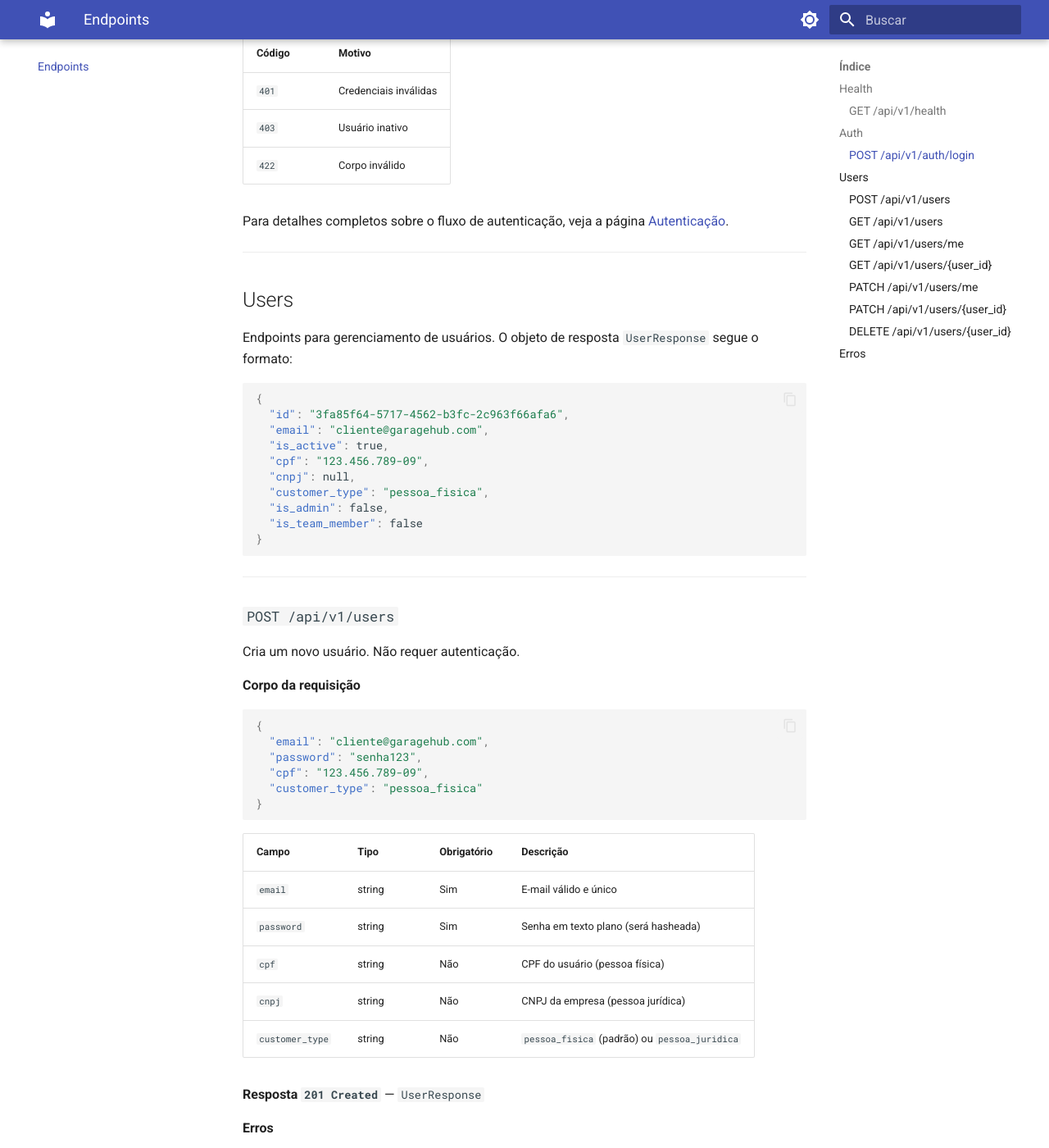
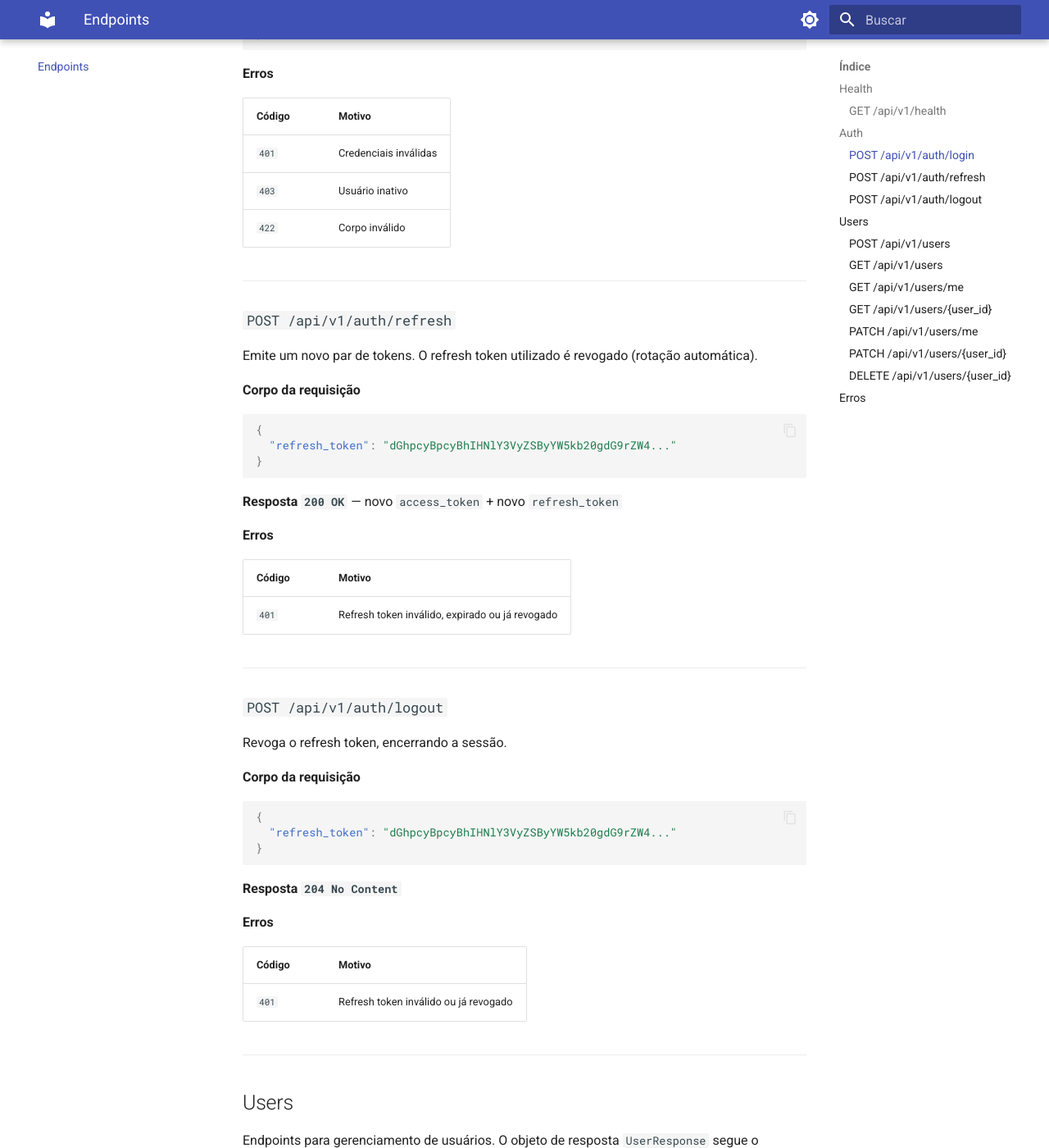
Before and after one commit to brunotsbuzzo/garagehub-backend, an MkDocs documentation site: the page built from docs/api.md, in a window 1280 px wide and 1400 px high, scrolled down 1158 px. Shown: the whole window at 82% size. Built offline with MkDocs 1.6.1 and Material for MkDocs 9.7.7, drawn with Linux system fonts in a browser that asks for light colours; some of the changed text lies outside the part shown.

Commit message:
adicionando camada de autenticação de usuario

````diff
--- a/docs/api.md
+++ b/docs/api.md
@@ -24,9 +24,11 @@ Verifica se a API está disponível e aceitando requisições.
 
 ## Auth
 
+Para detalhes completos sobre o fluxo, tokens e segurança, veja a página [Autenticação](authentication.md).
+
 ### `POST /api/v1/auth/login`
 
-Autentica um usuário com email e senha. Retorna um token JWT Bearer.
+Autentica o usuário e retorna access token e refresh token.
 
 **Corpo da requisição**
 
@@ -42,6 +44,7 @@ Autentica um usuário com email e senha. Retorna um token JWT Bearer.
 ```json
 {
   "access_token": "eyJhbGciOiJIUzI1NiIsInR5cCI6IkpXVCJ9...",
+  "refresh_token": "dGhpcyBpcyBhIHNlY3VyZSByYW5kb20gdG9rZW4...",
   "token_type": "bearer"
 }
 ```
@@ -54,7 +57,49 @@ Autentica um usuário com email e senha. Retorna um token JWT Bearer.
 | `403` | Usuário inativo |
 | `422` | Corpo inválido |
 
-Para detalhes completos sobre o fluxo de autenticação, veja a página [Autenticação](authentication.md).
+---
+
+### `POST /api/v1/auth/refresh`
+
+Emite um novo par de tokens. O refresh token utilizado é revogado (rotação automática).
+
+**Corpo da requisição**
+
+```json
+{
+  "refresh_token": "dGhpcyBpcyBhIHNlY3VyZSByYW5kb20gdG9rZW4..."
+}
+```
+
+**Resposta `200 OK`** — novo `access_token` + novo `refresh_token`
+
+**Erros**
+
+| Código | Motivo |
+|---|---|
+| `401` | Refresh token inválido, expirado ou já revogado |
+
+---
+
+### `POST /api/v1/auth/logout`
+
+Revoga o refresh token, encerrando a sessão.
+
+**Corpo da requisição**
+
+```json
+{
+  "refresh_token": "dGhpcyBpcyBhIHNlY3VyZSByYW5kb20gdG9rZW4..."
+}
+```
+
+**Resposta `204 No Content`**
+
+**Erros**
+
+| Código | Motivo |
+|---|---|
+| `401` | Refresh token inválido ou já revogado |
 
 ---
 
--- a/docs/authentication.md
+++ b/docs/authentication.md
@@ -1,29 +1,54 @@
 # Autenticação
 
-O GarageHub usa **JWT (JSON Web Tokens)** para autenticação stateless. O fluxo é simples: o cliente envia credenciais, recebe um token e o inclui em todas as requisições protegidas.
+O GarageHub usa **JWT** para access tokens e **refresh tokens** persistidos em banco para gestão de sessão. O fluxo é stateless para requisições normais e stateful apenas para renovação e revogação de sessão.
 
 ---
 
-## Fluxo
+## Visão geral
 
 ```
-POST /api/v1/auth/login
-   │
-   ├── valida email + senha no banco
-   ├── verifica se o usuário está ativo
-   └── retorna access_token (JWT)
-
-Requisições protegidas:
-   Authorization: Bearer <access_token>
+┌─────────┐        POST /auth/login         ┌─────────┐
+│ Cliente │ ──────────────────────────────▶ │   API   │
+│         │ ◀────────────────────────────── │         │
+│         │   access_token + refresh_token  │         │
+│         │                                 │         │
+│         │   GET /api/v1/users/me          │         │
+│         │   Authorization: Bearer <jwt>   │         │
+│         │ ──────────────────────────────▶ │         │
+│         │ ◀────────────────────────────── │         │
+│         │          200 OK                 │         │
+│         │                                 │         │
+│         │   POST /auth/refresh            │         │
+│         │   { refresh_token }             │         │
+│         │ ──────────────────────────────▶ │         │
+│         │ ◀────────────────────────────── │         │
+│         │   novo access_token + refresh   │         │
+│         │                                 │         │
+│         │   POST /auth/logout             │         │
+│         │   { refresh_token }             │         │
+│         │ ──────────────────────────────▶ │         │
+│         │ ◀────────────────────────────── │         │
+└─────────┘          204 No Content         └─────────┘
 ```
 
 ---
 
-## Login
+## Tokens
+
+| Token | Tipo | Duração | Armazenamento |
+|---|---|---|---|
+| **access_token** | JWT (HS256) | 30 min | Apenas no cliente |
+| **refresh_token** | String aleatória | 30 dias | Banco de dados |
+
+O access token é stateless — validado apenas pela assinatura JWT, sem consulta ao banco. O refresh token é verificado no banco a cada uso e pode ser revogado a qualquer momento.
+
+---
+
+## Endpoints
 
 ### `POST /api/v1/auth/login`
 
-Autentica um usuário e retorna um token de acesso.
+Autentica o usuário e retorna os dois tokens.
 
 **Corpo da requisição**
 
@@ -39,53 +64,76 @@ Autentica um usuário e retorna um token de acesso.
 ```json
 {
   "access_token": "eyJhbGciOiJIUzI1NiIsInR5cCI6IkpXVCJ9...",
+  "refresh_token": "dGhpcyBpcyBhIHNlY3VyZSByYW5kb20gdG9rZW4...",
   "token_type": "bearer"
 }
 ```
 
-**Erros possíveis**
+**Erros**
 
 | Código | Motivo |
 |---|---|
 | `401` | Email ou senha incorretos |
 | `403` | Usuário inativo |
-| `422` | Corpo da requisição inválido |
+| `422` | Corpo inválido |
 
 ---
 
-## Token JWT
+### `POST /api/v1/auth/refresh`
 
-O token é gerado com **PyJWT** e assinado com a chave `APP_SECRET_KEY` usando o algoritmo `HS256`.
+Emite um novo par de tokens a partir de um refresh token válido. O token utilizado é **revogado automaticamente** (rotação de token).
 
-**Payload do token:**
+**Corpo da requisição**
 
 ```json
 {
-  "sub": "<uuid-do-usuario>",
-  "exp": "<timestamp-de-expiração>"
+  "refresh_token": "dGhpcyBpcyBhIHNlY3VyZSByYW5kb20gdG9rZW4..."
 }
 ```
 
-A expiração padrão é de **30 minutos**, configurável via `ACCESS_TOKEN_EXPIRE_MINUTES`.
+**Resposta `200 OK`**
+
+```json
+{
+  "access_token": "eyJhbGciOiJIUzI1NiIsInR5cCI6IkpXVCJ9...",
+  "refresh_token": "bm93IHlvdSBoYXZlIGEgbmV3IHJlZnJlc2gudG9r...",
+  "token_type": "bearer"
+}
+```
+
+**Erros**
+
+| Código | Motivo |
+|---|---|
+| `401` | Refresh token inválido, expirado ou já revogado |
 
 ---
 
-## Hashing de senhas
+### `POST /api/v1/auth/logout`
 
-As senhas são armazenadas como hash **bcrypt** via **passlib**. Nunca são armazenadas em texto plano.
+Revoga o refresh token, encerrando a sessão. O access token corrente expira naturalmente no prazo de 30 minutos.
 
-```python
-from app.core.security import hash_password, verify_password
+**Corpo da requisição**
 
-hashed = hash_password("senha123")
-verify_password("senha123", hashed)  # True
+```json
+{
+  "refresh_token": "dGhpcyBpcyBhIHNlY3VyZSByYW5kb20gdG9rZW4..."
+}
 ```
+
+**Resposta `204 No Content`**
+
+**Erros**
+
+| Código | Motivo |
+|---|---|
+| `401` | Refresh token inválido ou já revogado |
 
 ---
 
 ## Rotas protegidas
 
-Para acessar qualquer endpoint protegido, inclua o token no header `Authorization`:
+Inclua o access token no header `Authorization` de todas as requisições protegidas:
 
 ```bash
 curl http://localhost:8000/api/v1/users/me \
@@ -101,6 +149,25 @@ Há dois níveis de proteção:
 
 ---
 
+## Payload do JWT
+
+```json
+{
+  "sub": "<uuid-do-usuario>",
+  "exp": "<unix-timestamp-de-expiração>"
+}
+```
+
+O token é assinado com `APP_SECRET_KEY` usando `HS256`.
+
+---
+
+## Rotação de refresh token
+
+A cada chamada a `/auth/refresh`, o token antigo é **revogado** e um novo é emitido. Isso limita a janela de uso de um token roubado: assim que o usuário legítimo renova, o token comprometido deixa de funcionar.
+
+---
+
 ## Criando um usuário
 
 Use o endpoint público de cadastro:
@@ -148,7 +211,8 @@ await session.commit()
 |---|---|---|
 | `APP_SECRET_KEY` | `change-me-in-production` | Chave de assinatura do JWT |
 | `JWT_ALGORITHM` | `HS256` | Algoritmo de assinatura |
-| `ACCESS_TOKEN_EXPIRE_MINUTES` | `30` | Validade do token em minutos |
+| `ACCESS_TOKEN_EXPIRE_MINUTES` | `30` | Validade do access token em minutos |
+| `REFRESH_TOKEN_EXPIRE_DAYS` | `30` | Validade do refresh token em dias |
 
 !!! danger "Produção"
     Defina `APP_SECRET_KEY` com um valor aleatório forte em produção.
````
Also changed, not shown: other parts of docs/authentication.md (+2 -6 lines), README.md (+30 -6 lines), 7 other files.
